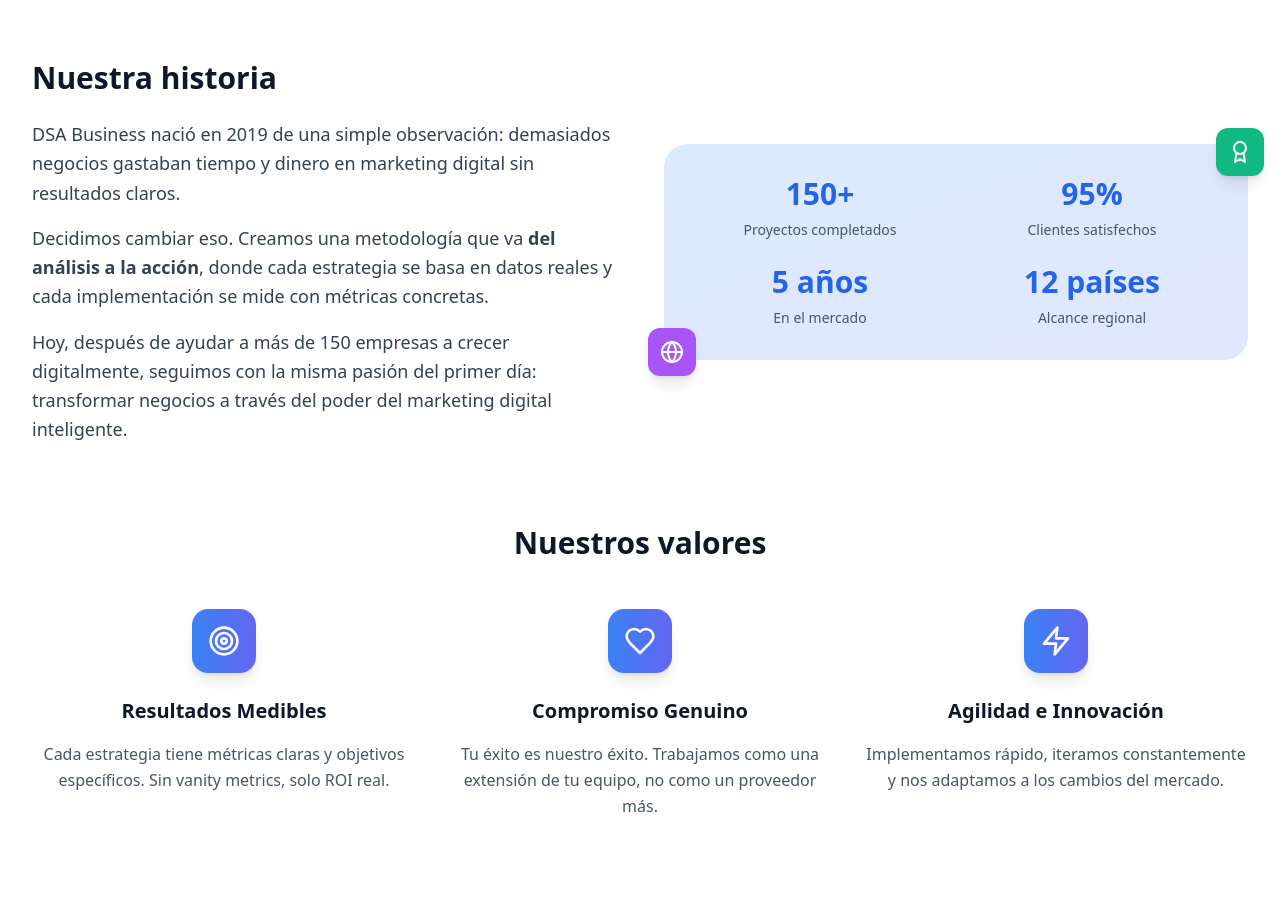
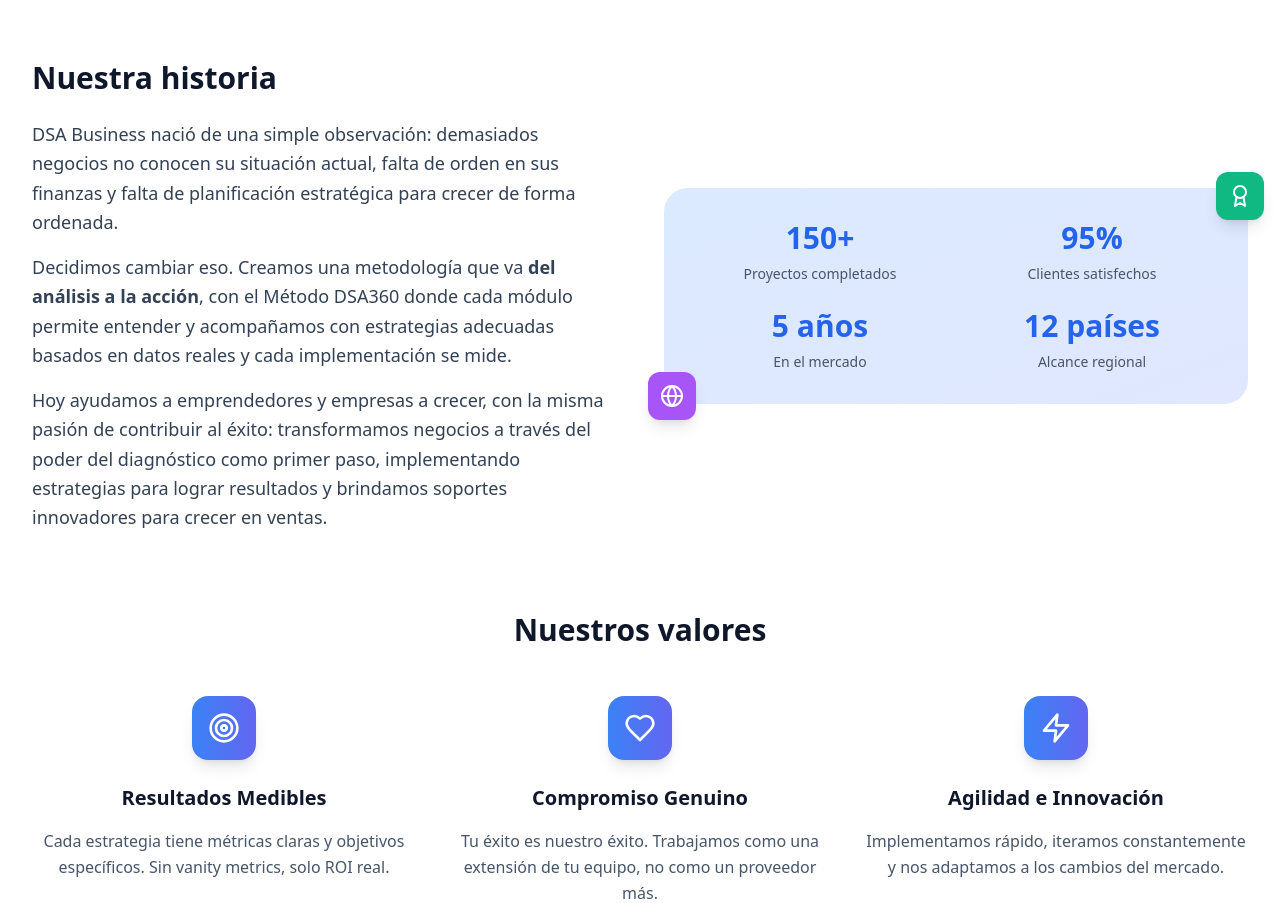
Before and after one commit to drex25/dsa-business, a React (Vite) app: page / in a window 1280 px wide. Shown: the part 2600-3503 px from the top of the page. Built offline with nearby package versions, Linux system fonts and the light colour scheme.

Commit message:
Updated Services.tsx

```diff
--- a/src/components/About.tsx
+++ b/src/components/About.tsx
@@ -73,16 +73,18 @@
             </h3>
             <div className="space-y-4 text-lg text-slate-700 leading-relaxed">
               <p>
-                DSA Business nació en 2019 de una simple observación: demasiados negocios gastaban
-                tiempo y dinero en marketing digital sin resultados claros.
+                DSA Business nació de una simple observación: demasiados negocios no conocen su situación actual,
+                falta de orden en sus finanzas y falta de planificación estratégica para crecer de forma ordenada.
               </p>
               <p>
                 Decidimos cambiar eso. Creamos una metodología que va <strong>del análisis a la acción</strong>,
-                donde cada estrategia se basa en datos reales y cada implementación se mide con métricas concretas.
+                con el Método DSA360 donde cada módulo permite entender y acompañamos con estrategias adecuadas
+                basados en datos reales y cada implementación se mide.
               </p>
               <p>
-                Hoy, después de ayudar a más de 150 empresas a crecer digitalmente, seguimos con la
-                misma pasión del primer día: transformar negocios a través del poder del marketing digital inteligente.
+                Hoy ayudamos a emprendedores y empresas a crecer, con la misma pasión de contribuir al éxito:
+                transformamos negocios a través del poder del diagnóstico como primer paso, implementando
+                estrategias para lograr resultados y brindamos soportes innovadores para crecer en ventas.
               </p>
             </div>
           </div>
--- a/src/components/Services.tsx
+++ b/src/components/Services.tsx
@@ -43,9 +43,9 @@
       title: 'Packs Combinados',
       subtitle: 'Soluciones integrales para máximo impacto',
       description: 'Combinamos servicios para crear ecosistemas digitales completos que potencian tu crecimiento.',
-      features: ['Web + Marketing', 'Diagnóstico + Implementación', 'Estrategia + Ejecución', 'Soporte continuo'],
+      features: ['Diagnóstico + Implementación', 'Estrategia + Ejecución', 'Web + Marketing', 'Soporte continuo'],
       forWho: 'Negocios que buscan transformación digital completa',
-      result: 'Ecosistema digital que trabaja 24/7 para tu negocio',
+      result: 'Ecosistema que trabaja 24/7 para tu negocio',
       price: 'Consultar pack personalizado',
       color: 'indigo'
     },
```
